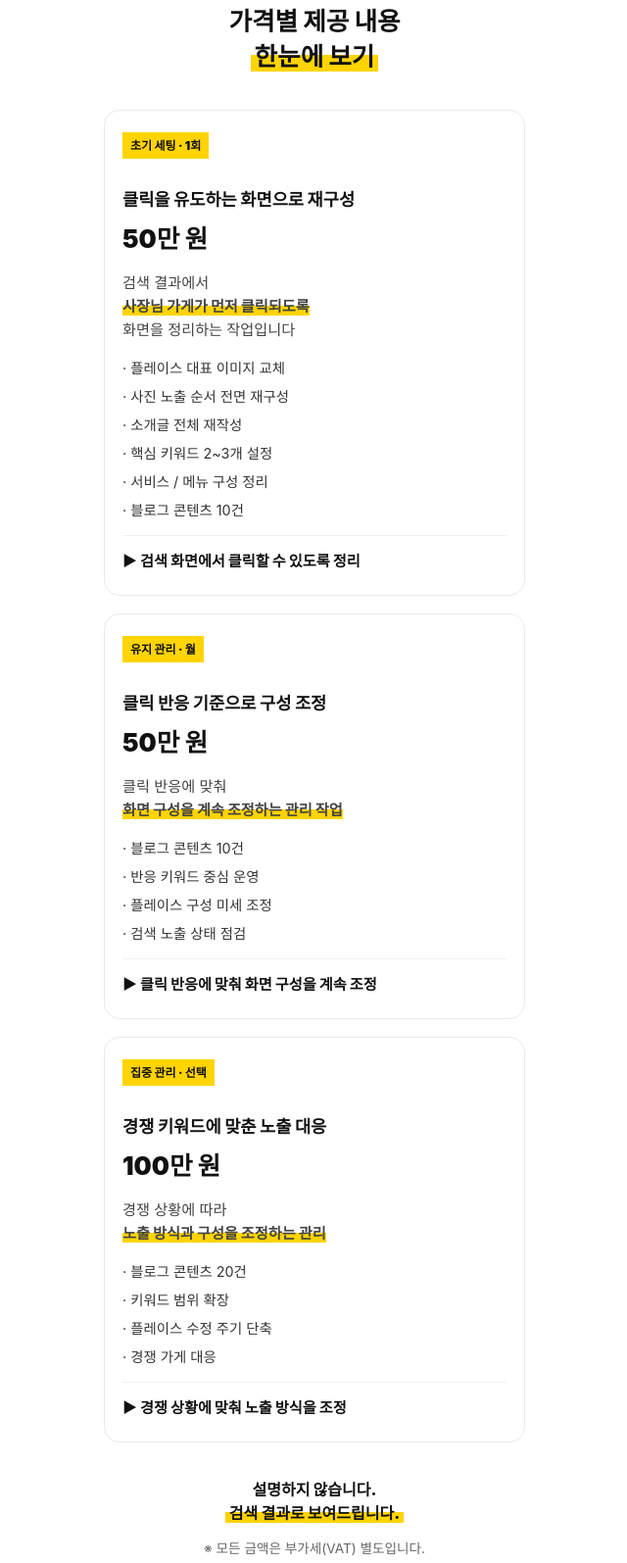
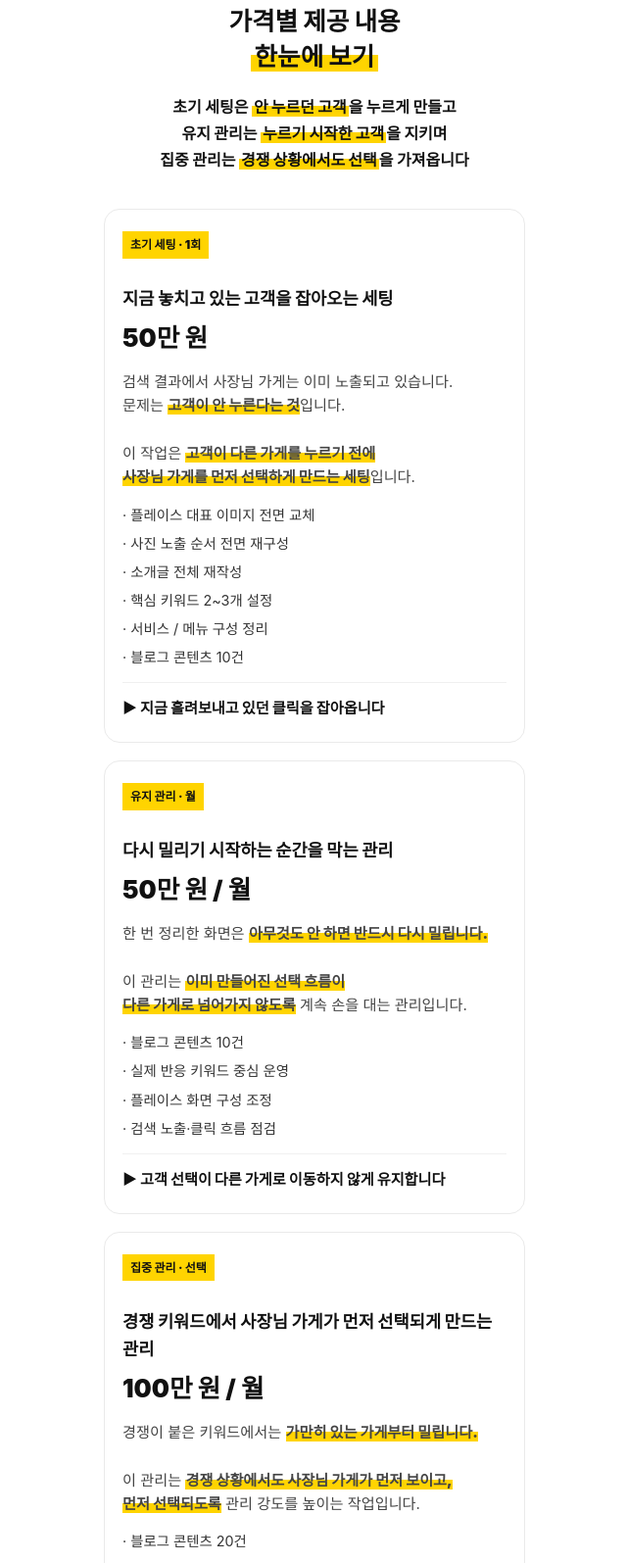
Before and after one commit to ContentsCoach/price-page, a plain HTML site: page index.html in a window 1280 px wide. Shown: the part 100-1695 px from the top of the page at 98% size, without its empty margins (319-959 px from the left). Drawn offline with Linux system fonts and the light colour scheme; a web font is replaced by a local one.

Commit message:
Update index.html

```diff
--- a/index.html
+++ b/index.html
@@ -38,12 +38,31 @@
       font-size:1.6rem;
       font-weight:900;
       line-height:1.4;
-      margin-bottom:36px;
+      margin-bottom:20px;
     }
 
     .highlight{
       background:linear-gradient(to top, var(--yellow) 55%, transparent 55%);
       padding:0 4px;
+    }
+
+    /* 요약 문구 (디자인 깨지지 않게) */
+    .summary{
+      text-align:center;
+      margin-bottom:36px;
+      font-size:1rem;
+      font-weight:800;
+      line-height:1.7;
+    }
+
+    .summary span{
+      display:block;
+    }
+
+    .summary b{
+      background:linear-gradient(to top, var(--yellow) 55%, transparent 55%);
+      font-weight:900;
+      padding:0 2px;
     }
 
     .card{
@@ -53,12 +72,6 @@
       margin-bottom:18px;
     }
 
-    .card h3{
-      font-size:1.1rem;
-      font-weight:900;
-      margin-bottom:6px;
-    }
-
     .badge{
       display:inline-block;
       background:var(--yellow);
@@ -66,6 +79,12 @@
       font-weight:900;
       padding:4px 8px;
       margin-bottom:10px;
+    }
+
+    .card h3{
+      font-size:1.1rem;
+      font-weight:900;
+      margin-bottom:6px;
     }
 
     .price{
@@ -110,15 +129,8 @@
       line-height:1.5;
     }
 
-    .vat{
-      margin-top:14px;
-      text-align:center;
-      font-size:0.85rem;
-      color:#666;
-    }
-
     .notice{
-      margin-top:22px;
+      margin-top:18px;
       font-size:0.85rem;
       color:#666;
       line-height:1.6;
@@ -141,18 +153,26 @@
     <span class="highlight">한눈에 보기</span>
   </div>
 
+  <!-- 요약 (촌스럽지 않게) -->
+  <div class="summary">
+    <span>초기 세팅은 <b>안 누르던 고객</b>을 누르게 만들고</span>
+    <span>유지 관리는 <b>누르기 시작한 고객</b>을 지키며</span>
+    <span>집중 관리는 <b>경쟁 상황에서도 선택</b>을 가져옵니다</span>
+  </div>
+
   <!-- 초기 세팅 -->
   <div class="card">
     <div class="badge">초기 세팅 · 1회</div>
-    <h3>클릭을 유도하는 화면으로 재구성</h3>
+    <h3>지금 놓치고 있는 고객을 잡아오는 세팅</h3>
     <div class="price">50만 원</div>
     <div class="desc">
-      검색 결과에서<br>
-      <strong>사장님 가게가 먼저 클릭되도록</strong><br>
-      화면을 정리하는 작업입니다
+      검색 결과에서 사장님 가게는 이미 노출되고 있습니다.<br>
+      문제는 <strong>고객이 안 누른다는 것</strong>입니다.<br><br>
+      이 작업은 <strong>고객이 다른 가게를 누르기 전에<br>
+      사장님 가게를 먼저 선택하게 만드는 세팅</strong>입니다.
     </div>
     <div class="list">
-      <div>· 플레이스 대표 이미지 교체</div>
+      <div>· 플레이스 대표 이미지 전면 교체</div>
       <div>· 사진 노출 순서 전면 재구성</div>
       <div>· 소개글 전체 재작성</div>
       <div>· 핵심 키워드 2~3개 설정</div>
@@ -160,47 +180,49 @@
       <div>· 블로그 콘텐츠 10건</div>
     </div>
     <div class="result">
-      ▶ 검색 화면에서 클릭할 수 있도록 정리
+      ▶ 지금 흘려보내고 있던 클릭을 잡아옵니다
     </div>
   </div>
 
   <!-- 유지 관리 -->
   <div class="card">
     <div class="badge">유지 관리 · 월</div>
-    <h3>클릭 반응 기준으로 구성 조정</h3>
-    <div class="price">50만 원</div>
+    <h3>다시 밀리기 시작하는 순간을 막는 관리</h3>
+    <div class="price">50만 원 / 월</div>
     <div class="desc">
-      클릭 반응에 맞춰<br>
-      <strong>화면 구성을 계속 조정하는 관리 작업</strong>
+      한 번 정리한 화면은 <strong>아무것도 안 하면 반드시 다시 밀립니다.</strong><br><br>
+      이 관리는 <strong>이미 만들어진 선택 흐름이<br>
+      다른 가게로 넘어가지 않도록</strong> 계속 손을 대는 관리입니다.
     </div>
     <div class="list">
       <div>· 블로그 콘텐츠 10건</div>
-      <div>· 반응 키워드 중심 운영</div>
-      <div>· 플레이스 구성 미세 조정</div>
-      <div>· 검색 노출 상태 점검</div>
+      <div>· 실제 반응 키워드 중심 운영</div>
+      <div>· 플레이스 화면 구성 조정</div>
+      <div>· 검색 노출·클릭 흐름 점검</div>
     </div>
     <div class="result">
-      ▶ 클릭 반응에 맞춰 화면 구성을 계속 조정
+      ▶ 고객 선택이 다른 가게로 이동하지 않게 유지합니다
     </div>
   </div>
 
   <!-- 집중 관리 -->
   <div class="card">
     <div class="badge">집중 관리 · 선택</div>
-    <h3>경쟁 키워드에 맞춘 노출 대응</h3>
-    <div class="price">100만 원</div>
+    <h3>경쟁 키워드에서 사장님 가게가 먼저 선택되게 만드는 관리</h3>
+    <div class="price">100만 원 / 월</div>
     <div class="desc">
-      경쟁 상황에 따라<br>
-      <strong>노출 방식과 구성을 조정하는 관리</strong>
+      경쟁이 붙은 키워드에서는 <strong>가만히 있는 가게부터 밀립니다.</strong><br><br>
+      이 관리는 <strong>경쟁 상황에서도 사장님 가게가 먼저 보이고,<br>
+      먼저 선택되도록</strong> 관리 강도를 높이는 작업입니다.
     </div>
     <div class="list">
       <div>· 블로그 콘텐츠 20건</div>
       <div>· 키워드 범위 확장</div>
       <div>· 플레이스 수정 주기 단축</div>
-      <div>· 경쟁 가게 대응</div>
+      <div>· 경쟁 가게 변화 대응</div>
     </div>
     <div class="result">
-      ▶ 경쟁 상황에 맞춰 노출 방식을 조정
+      ▶ 경쟁 상황에서도 사장님 가게가 먼저 선택됩니다
     </div>
   </div>
 
@@ -209,21 +231,10 @@
     <span class="highlight">검색 결과로 보여드립니다.</span>
   </div>
 
-  <div class="vat">
+  <div class="notice">
+    본 서비스는 검색 결과에서 고객이 사장님 가게를 선택하도록 만드는 작업이며,<br>
+    특정 순위나 매출 상승을 보장하지 않습니다.<br><br>
     ※ 모든 금액은 부가세(VAT) 별도입니다.
-  </div>
-
-  <!-- 안내 문구 -->
-  <div class="notice">
-    본 작업은 검색 결과에서<br>
-    고객이 사장님 가게를 클릭할 수 있도록<br>
-    화면과 구성을 다루는 서비스이며,<br>
-    특정 순위나 매출 상승을 보장하지 않습니다.
-  </div>
-
-  <div class="notice">
-    검색 화면은 고정되어 있지 않기 때문에,<br>
-    한 번의 정리만으로 상태를 유지하기는 어렵습니다.
   </div>
 
 </div>
```
